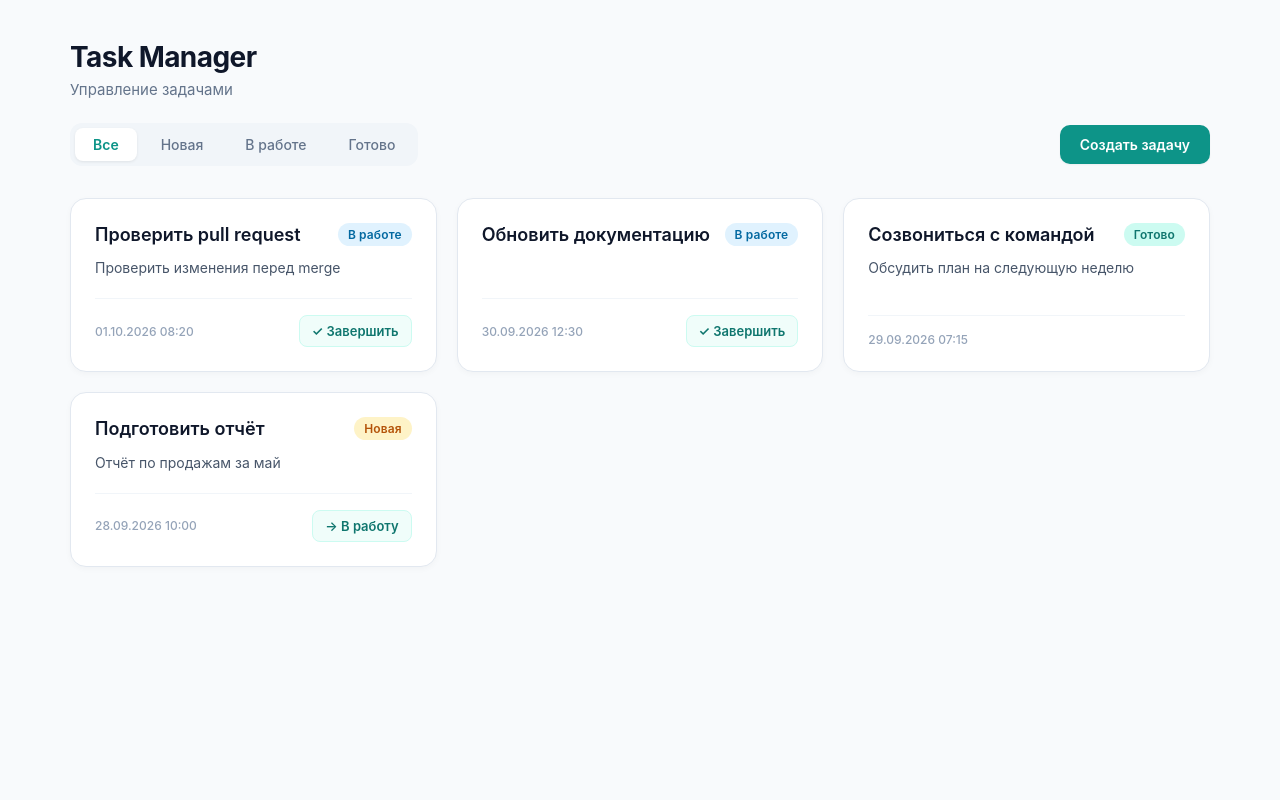
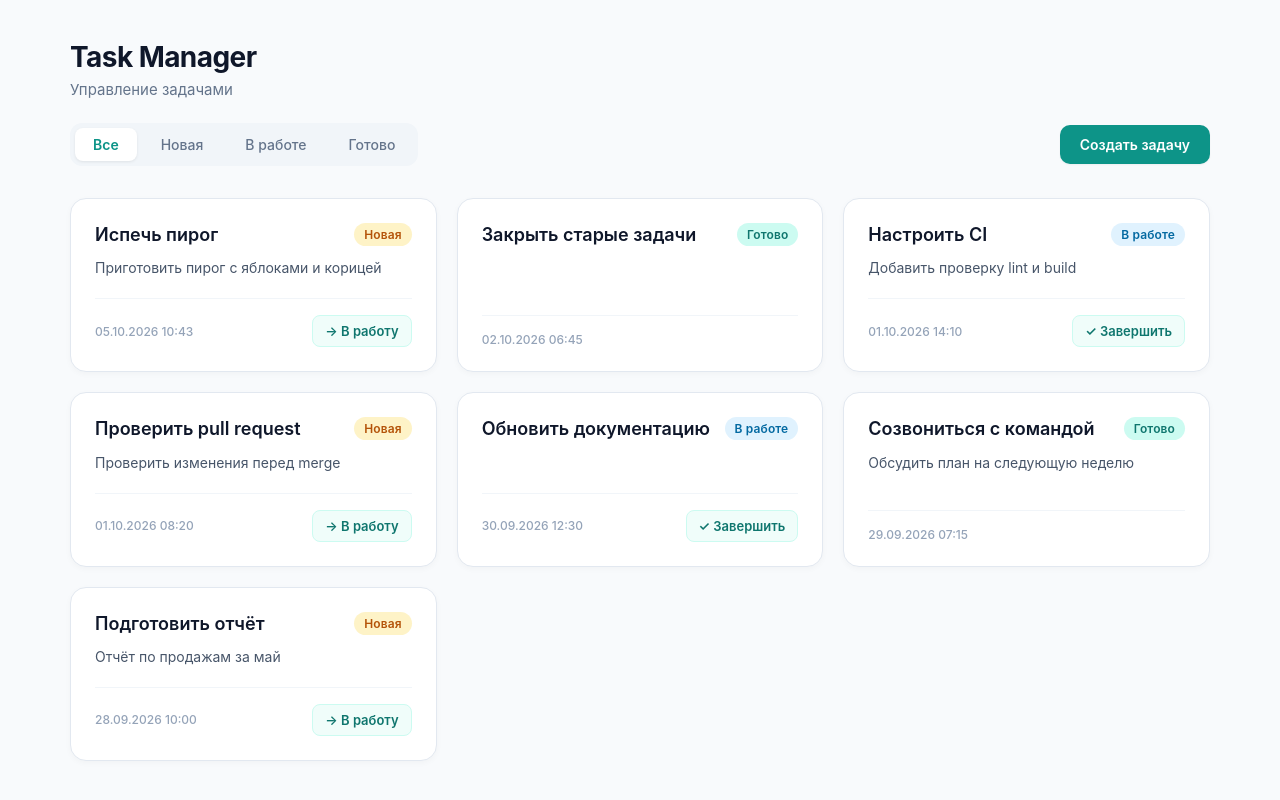
Before and after one commit to Mukhin-I/Task-Manager-Angular, an Angular app: page / in a window 1280 px wide. Built offline with nearby package versions, Linux system fonts and the light colour scheme; data requests are answered from the project's data file.

Commit message:
feat: add optimistic task status updates

```diff
--- a/db.json
+++ b/db.json
@@ -24,8 +24,28 @@
       "id": 4,
       "title": "Проверить pull request",
       "description": "Проверить изменения перед merge",
+      "status": "new",
+      "createdAt": "2026-10-01T08:20:00.000Z"
+    },
+    {
+      "id": 5,
+      "title": "Настроить CI",
+      "description": "Добавить проверку lint и build",
       "status": "in_progress",
-      "createdAt": "2026-10-01T08:20:00.000Z"
+      "createdAt": "2026-10-01T14:10:00.000Z"
+    },
+    {
+      "id": 6,
+      "title": "Закрыть старые задачи",
+      "status": "done",
+      "createdAt": "2026-10-02T06:45:00.000Z"
+    },
+    {
+      "title": "Испечь пирог",
+      "description": "Приготовить пирог с яблоками и корицей",
+      "status": "new",
+      "createdAt": "2026-10-05T10:43:53.741Z",
+      "id": 7
     }
   ]
 }
--- a/src/app/features/tasks/task-list/task-list.component.ts
+++ b/src/app/features/tasks/task-list/task-list.component.ts
@@ -124,11 +124,15 @@ export class TaskListComponent {
     return;
   }
 
+  const previousStatus = task.status;
+
   const nextStatus: TaskStatus =
-      task.status === 'new' ? 'in_progress' : 'done';
+    previousStatus === 'new' ? 'in_progress' : 'done';
 
   this.updatingTaskIds.add(task.id);
   this.statusUpdateErrors.delete(task.id);
+
+  task.status = nextStatus;
 
   this.taskService.updateStatus(task.id, nextStatus).subscribe({
     next: (updatedTask) => {
@@ -142,7 +146,10 @@ export class TaskListComponent {
 
       this.updatingTaskIds.delete(task.id);
     },
+
     error: () => {
+      task.status = previousStatus;
+
       this.updatingTaskIds.delete(task.id);
       this.statusUpdateErrors.add(task.id);
     },
```
Also changed, not shown: 1 other file (tests, documents, lock files or other folders). Lines whose indentation alone changed are shown as unchanged.
